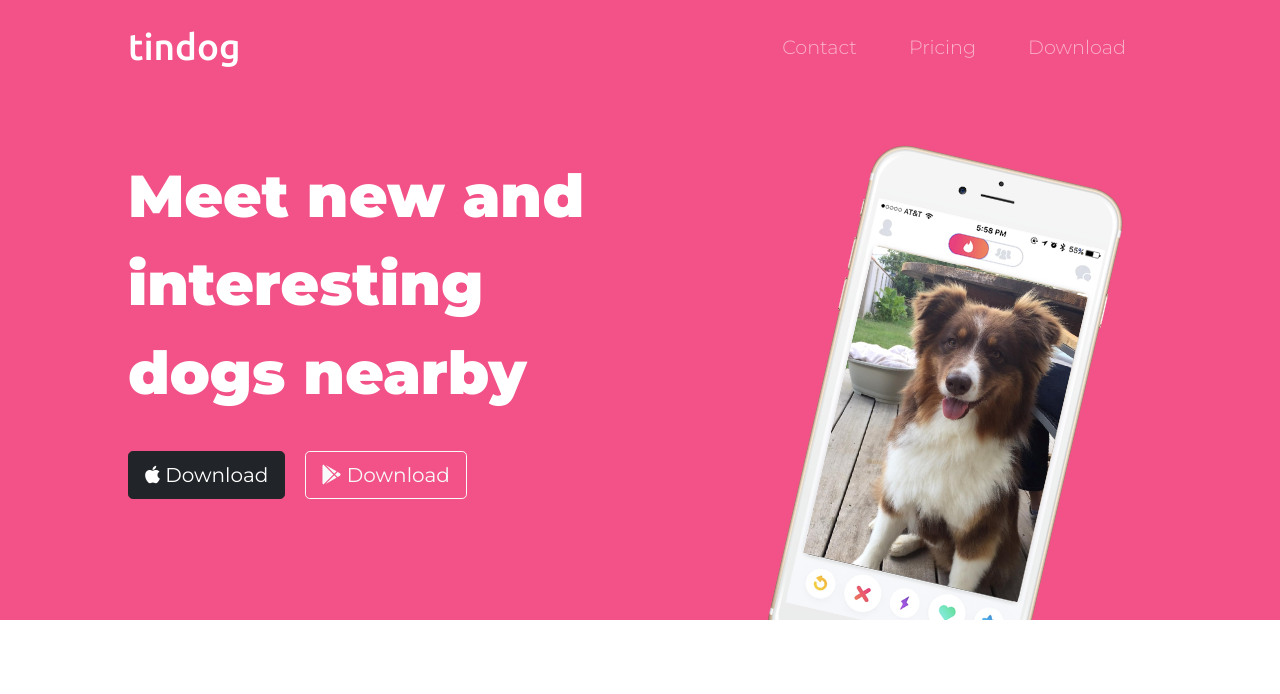
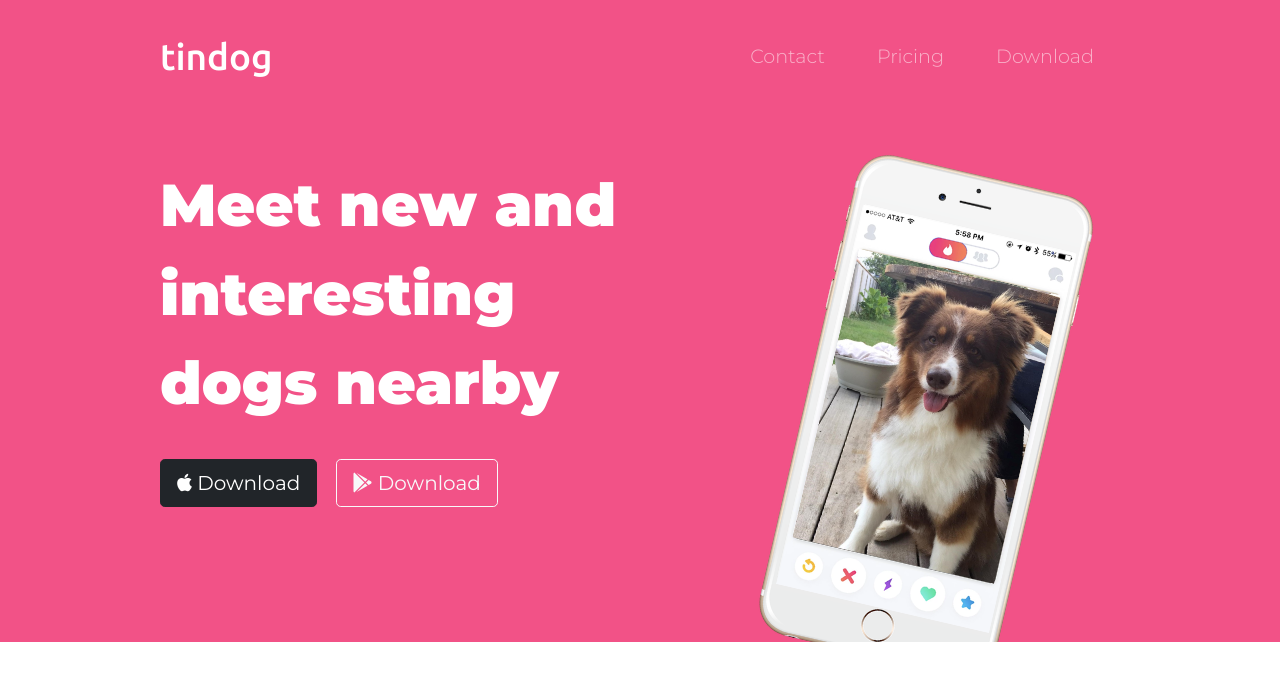
Before and after one commit to kariastnor/TinDog, a plain HTML site: page index.html in a window 1280 px wide. Shown: the top 694 px of the page. Drawn offline with nearby package versions, Linux system fonts and the light colour scheme.

Commit message:
Update styles.css

```diff
--- a/css/styles.css
+++ b/css/styles.css
@@ -33,7 +33,7 @@ h4 {
 }
 
 .container-fluid {
-    padding: 0.5% 10% 7.5%;
+    padding: 1rem 10rem 7rem;
 }
 
 
```
